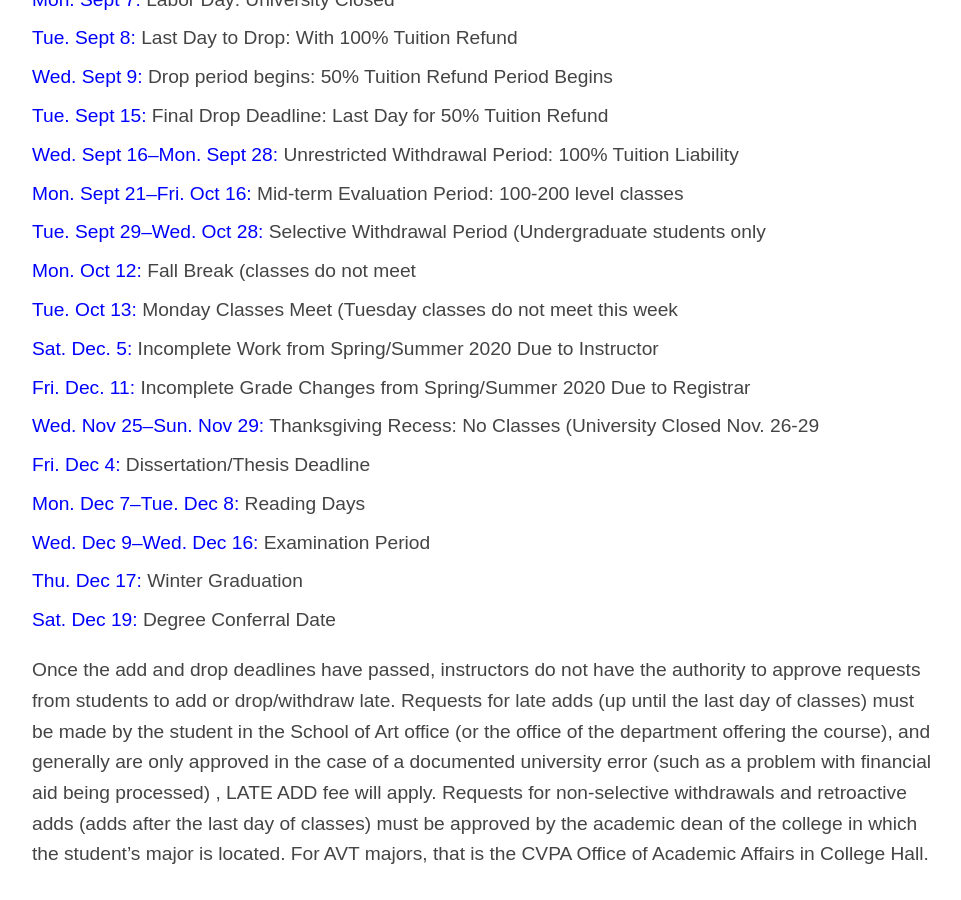
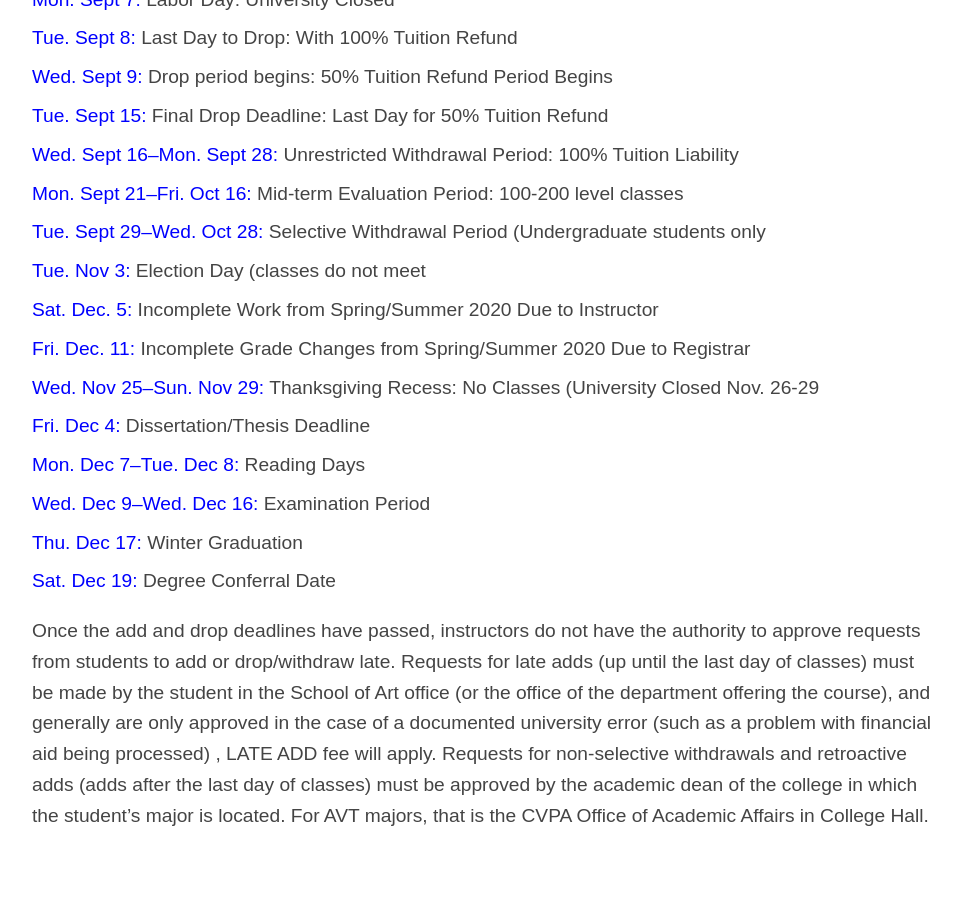
Before and after one commit to gmu-gd/web20-fall-tues, a Jekyll site: the page built from syllabus/index.md, in a window 1280 px wide and 900 px high, scrolled down 9716 px. Shown: the whole window, without its empty margins (0-961 px from the left). Built offline with Jekyll 4.4.1, drawn with Linux system fonts in a browser that asks for light colours; some web fonts are replaced.

Commit message:
date updates

```diff
--- a/syllabus/index.md
+++ b/syllabus/index.md
@@ -196,8 +196,7 @@ As professionals responsible for the education of undergraduate and graduate art
 <li><span class="date">Wed. Sept 16&ndash;Mon. Sept 28:</span> Unrestricted Withdrawal Period: 100% Tuition Liability</li>
 <li><span class="date">Mon. Sept 21&ndash;Fri. Oct 16:</span> Mid-term Evaluation Period: 100-200 level classes</li>
 <li><span class="date">Tue. Sept 29&ndash;Wed. Oct 28:</span> Selective Withdrawal Period (Undergraduate students only</li>
-<li><span class="date">Mon. Oct 12:</span> Fall Break (classes do not meet</li>
-<li><span class="date">Tue. Oct 13:</span> Monday Classes Meet (Tuesday classes do not meet this week</li>
+<li><span class="date">Tue. Nov 3:</span> Election Day (classes do not meet</li>
 <li><span class="date">Sat. Dec. 5:</span> Incomplete Work from Spring/Summer 2020 Due to Instructor</li>
 <li><span class="date">Fri. Dec. 11:</span> Incomplete Grade Changes from Spring/Summer 2020 Due to Registrar</li>
 <li><span class="date">Wed. Nov 25&ndash;Sun. Nov 29:</span> Thanksgiving Recess: No Classes (University Closed Nov. 26-29</li>
```
Also changed, not shown: schedule/index.md (+1 -1 lines).
